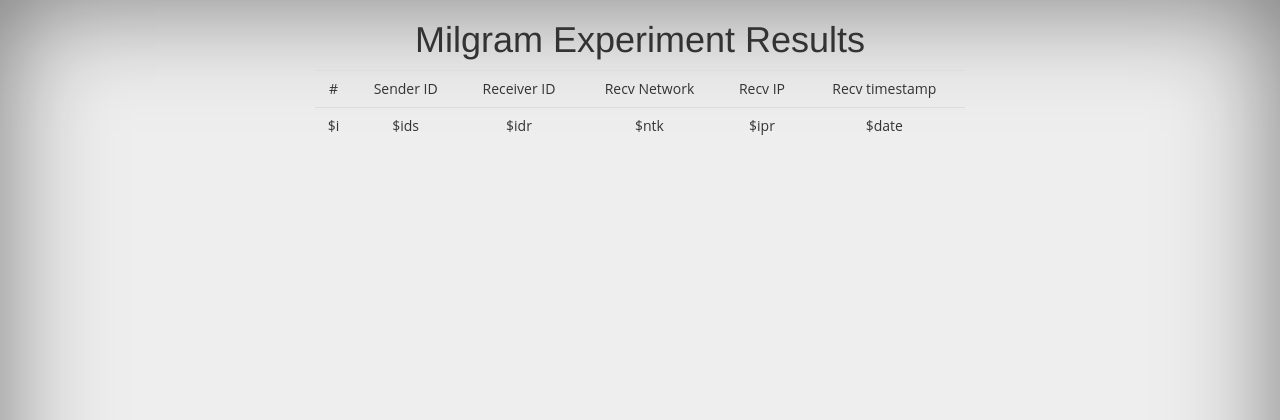
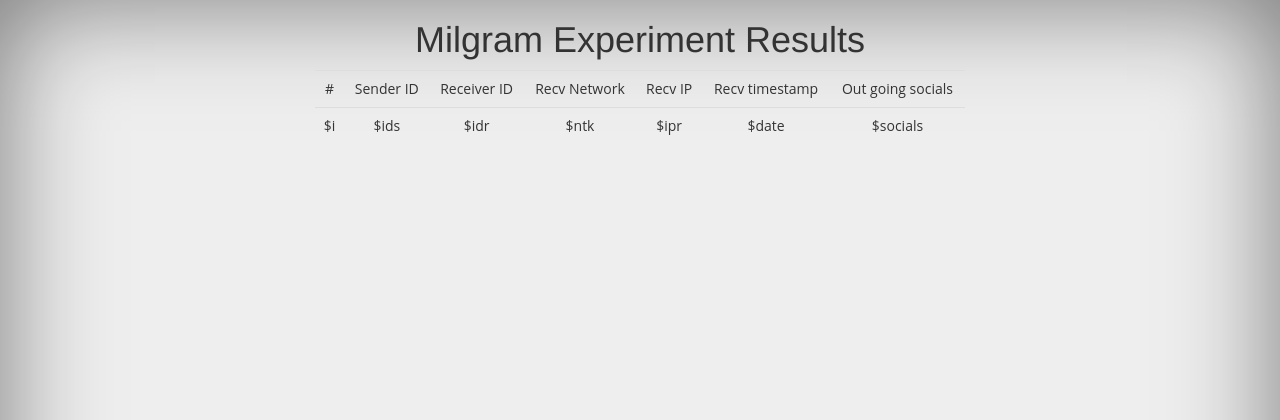
Before and after one commit to heartnest/milgram, a PHP site: page /show.php in a window 1280 px wide. Shown: the top 420 px of the page. Run offline with PHP 8.4, Linux system fonts and the light colour scheme; data that the repository does not hold is empty; a stand-in replaces the project's code that opens the database connection.

Commit message:
tested another time, in show page, results are reported

```diff
--- a/show.php
+++ b/show.php
@@ -5,7 +5,7 @@ include_once 'php/com.utils.php';
 
 
 $html = "";
-$operation = "select senderid,receiverid,network,receiverip, time,ref_network from trace";
+$operation = "select senderid,receiverid,network,receiverip, time,ref_network,socials from trace";
 $result = mysql_query($operation);
 $i = 0;
 while ($row = mysql_fetch_row($result)) {
@@ -17,8 +17,9 @@ while ($row = mysql_fetch_row($result)) {
                     $tm = $row[4];
                     $date = date('H:i d/m/Y',$tm);
                     $rnt = $row[5];
+                    $socials = $row[6];
 
-                    $html .= "<tr><td>$i</td><td>$ids</td><td>$idr</td><td>$ntk</td><td>$ipr</td><td>$date</td></tr>";
+                    $html .= "<tr><td>$i</td><td>$ids</td><td>$idr</td><td>$ntk</td><td>$ipr</td><td>$date</td><td>$socials</td></tr>";
 }
 ?>
 
@@ -55,8 +56,9 @@ while ($row = mysql_fetch_row($result)) {
   <td>Recv Network</td>
   <td>Recv IP</td>
   <td>Recv timestamp</td>
+  <td>Out going socials</td>
 </tr>
-<tr><td>$i</td><td>$ids</td><td>$idr</td><td>$ntk</td><td>$ipr</td><td>$date</td></tr>
+<tr><td>$i</td><td>$ids</td><td>$idr</td><td>$ntk</td><td>$ipr</td><td>$date</td><td>$socials</td></tr>
 <?php echo $html; ?>
 </table>
 </div>
```
Also changed, not shown: js/load.js (+2 -5 lines).
